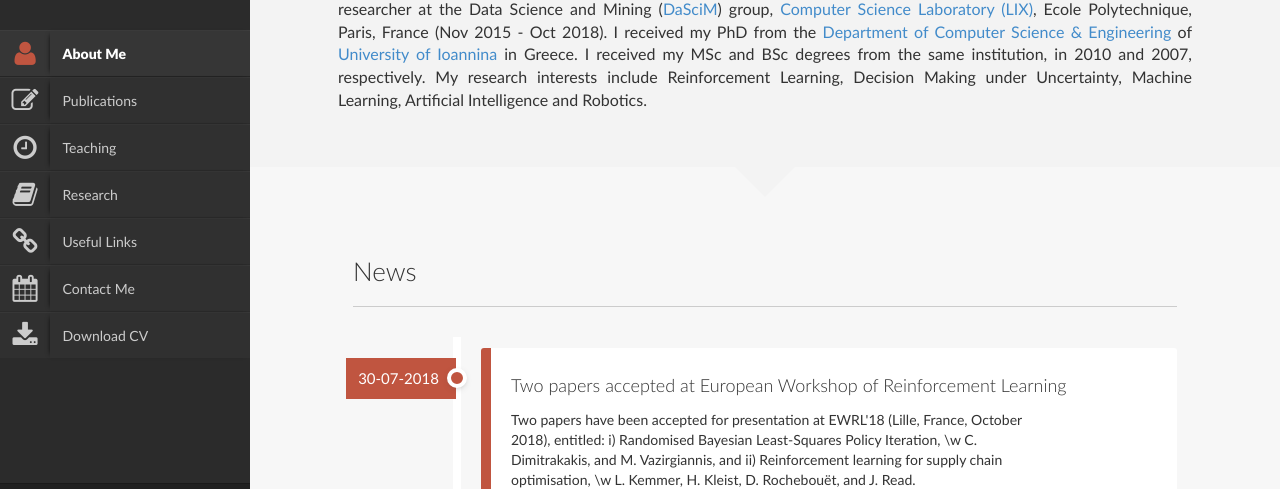
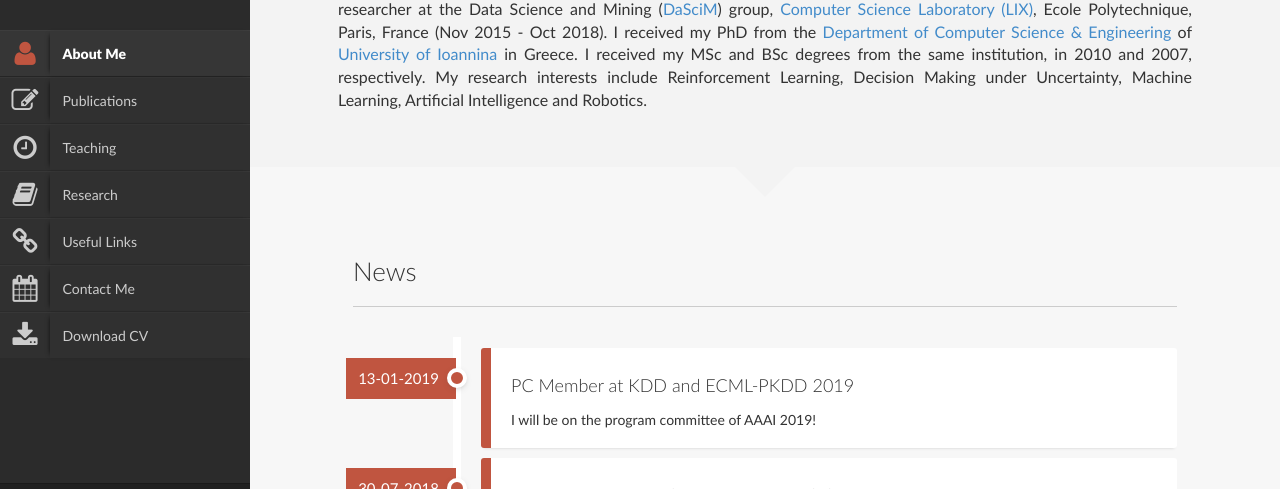
Before and after one commit to ntziortziotis/ntziortziotis.github.io, a plain HTML site: page index.html in a window 1280 px wide. Shown: the part 272-761 px from the top of the page. Drawn offline with Linux system fonts and the light colour scheme.

Commit message:
added news

```diff
--- a/index.html
+++ b/index.html
@@ -158,9 +158,8 @@
 
                   <h3 class="title">Bio</h3>
                   <h2>My Name is Nikolaos Tziortziotis, </h2>
-		  <p align="justify"> and currently I am a Data Scientist R&D at at <a href="http://tradelab.com/en/">Tradelab</a> Programmatic platform. Right before that, I was a Postdoctoral researcher in the LaHDAK team of <a href=https://www.lri.fr/>LRI</a> at Université Paris-Sud, Paris, France (Nov - Dec 2018).  I was also a Postdoctoral researcher at the Data Science and Mining (<a href="http://www.lix.polytechnique.fr/dascim/">DaSciM</a>) group, <a href="http://www.lix.polytechnique.fr/en/">Computer Science Laboratory (LIX)</a>, Ecole Polytechnique, Paris, France (Nov 2015 - Oct 2018). I received my PhD from the <a href="http://www.cs.uoi.gr/en/index.php?menu=m1#">Department of Computer Science & Engineering</a> of <a href="http://www.uoi.gr/en/">University of Ioannina</a> in Greece. <!-- under the supervision of &nbsp<a href="http://www.cs.uoi.gr/~kblekas/">Prof. Konstantinos D. Blekas</a>-->
+		  <p align="justify"> and currently I am a Data Scientist R&D at <a href="http://tradelab.com/en/">Tradelab</a> Programmatic platform. Right before that, I was a Postdoctoral researcher in the LaHDAK team of <a href=https://www.lri.fr/>LRI</a> at Université Paris-Sud, Paris, France (Nov - Dec 2018).  I was also a Postdoctoral researcher at the Data Science and Mining (<a href="http://www.lix.polytechnique.fr/dascim/">DaSciM</a>) group, <a href="http://www.lix.polytechnique.fr/en/">Computer Science Laboratory (LIX)</a>, Ecole Polytechnique, Paris, France (Nov 2015 - Oct 2018). I received my PhD from the <a href="http://www.cs.uoi.gr/en/index.php?menu=m1#">Department of Computer Science & Engineering</a> of <a href="http://www.uoi.gr/en/">University of Ioannina</a> in Greece. <!-- under the supervision of &nbsp<a href="http://www.cs.uoi.gr/~kblekas/">Prof. Konstantinos D. Blekas</a>-->
 		    I received my MSc and BSc degrees from the same institution, in 2010 and 2007, respectively. My research interests include Reinforcement Learning, Decision Making under Uncertainty, Machine Learning, Artificial Intelligence and Robotics. </p>
-
                 </div>
               </div>
             </div>
@@ -175,7 +174,19 @@
                       <h3>News</h3>
                     </div>
                     <ul class="timeline">
-		      <li class="open">
+		       <li class="open">
+                        <div class="date">13-01-2019</div>
+                        <div class="circle"></div>
+                        <div class="data">
+                          <div><h4>PC Member at KDD and ECML-PKDD 2019</h4></div>
+                          <div class="text row open" style="display: block;">
+                            <div class="col-md-10">
+                              I will be on the program committee of AAAI 2019!
+                            </div>
+                          </div>
+                        </div>
+                      </li>
+               <li class="open">
                         <div class="date">30-07-2018</div>
                         <div class="circle"></div>
                         <div class="data">
```
